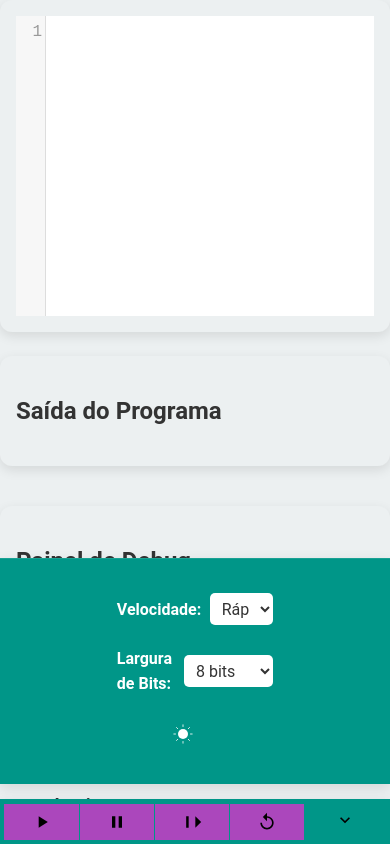
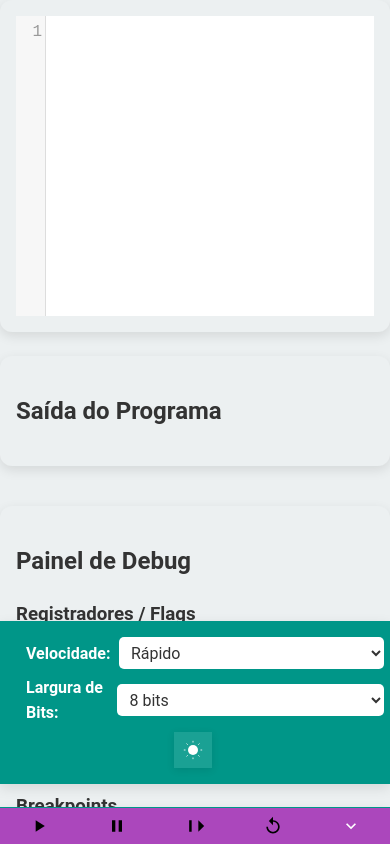
Before and after one commit to MarlilsonM/Simulador_Assembly, a plain HTML site: page index.html in a window 390 px wide. Both pictures are taken after a click on the button 345 px from the left and 821 px from the top of the page. Shown: the top 844 px of the page. Drawn offline with nearby package versions, Linux system fonts and the light colour scheme.

Commit message:
Teste mobile

```diff
--- a/styles/main.css
+++ b/styles/main.css
@@ -46,27 +46,31 @@ body {
 }
 
 /* Estilos para o botão de tema */
-.theme-toggle {
-    background: none;
-    border: none;
-    padding: var(--spacing-small);
-    width: 40px;
-    height: 40px;
-    border-radius: 50%;
-    display: flex;
-    align-items: center;
-    justify-content: center;
+button.theme-toggle {
+    background: rgba(255, 255, 255, 0.1) ;
+    border: 1.5px solid rgba(255, 255, 255, 0.2) ;
+    padding: 6px ;
+    width: 38px ;
+    height: 38px ;
+    border-radius: 50% ;
+    display: flex ;
+    align-items: center ;
+    justify-content: center ;
     margin-left: var(--spacing-medium);
+    transition: all var(--transition-speed) ease-in-out;
+    cursor: pointer;
+    box-shadow: 0 2px 8px rgba(0, 0, 0, 0.1);
 }
 
-.theme-toggle:hover {
-    background-color: rgba(255, 255, 255, 0.1);
+/* Sobrescrever estilos gerais de botão para o theme-toggle */
+button.theme-toggle:hover {
+    background-color: rgba(255, 255, 255, 0.2) ;
+    transform: scale(1.05) ;
+    box-shadow: 0 4px 12px rgba(0, 0, 0, 0.2);
 }
 
-.theme-toggle > svg {
-    width: 20px;
-    height: 20px;
-    stroke-linecap: round;
+button.theme-toggle:active {
+    transform: scale(0.95) ;
 }
 
 /* Animações */
@@ -155,6 +159,43 @@ body {
 
 #editor-container, #debug-panel {
     flex: 1 1 300px;
+}
+
+/* Estilos base para o botão de opções */
+#options-btn {
+    position: relative;
+    z-index: 999;
+    display: flex;
+    align-items: center;
+    justify-content: center;
+    padding: var(--spacing-small);
+    background-color: var(--primary-color-button);
+    border: none;
+    border-radius: 5px;
+    cursor: pointer;
+    color: white;
+    transition: all var(--transition-speed);
+}
+
+#options-btn:hover {
+    background-color: var(--secondary-color-button);
+    transform: translateY(-2px);
+}
+
+.icon-chevron {
+    width: 20px;
+    height: 20px;
+    transition: transform var(--transition-speed);
+    filter: brightness(0) invert(1);
+}
+
+/* Ajuste para modo escuro se necessário */
+[data-theme="dark"] #options-btn {
+    background-color: var(--primary-color-button);
+}
+
+[data-theme="dark"] #options-btn:hover {
+    background-color: var(--secondary-color-button);
 }
 
 /* Botões e controles */
@@ -354,12 +395,6 @@ select {
         border-radius: 5px;
         height: auto;
     }
-
-    .theme-toggle {
-        width: 32px;
-        height: 32px;
-        margin: 0 4px;
-    }
 }
 
 /* Caixa de opções */
@@ -371,11 +406,11 @@ select {
     background-color: var(--primary-color);
     padding: var(--spacing-medium);
     box-shadow: var(--box-shadow);
+    z-index: 997;
     opacity: 0;
     visibility: hidden;
-    display: none; /* Adicionado */
-    transition: opacity 0.3s ease, visibility 0.3s ease;
-    z-index: 9;
+    display: none;
+    transition: all 0.3s ease;
 }
 
 .options-box.visible {
@@ -384,30 +419,114 @@ select {
     display: block;
 }
 
-#options-btn {
-    position: relative;
-    z-index: 999;
+/* Estilo para o conteúdo dentro da caixa de opções */
+.options-box .control-group {
+    flex-direction: row;
+    justify-content: space-around;
+    align-items: center;
+    width: 100%;
+    gap: var(--spacing-medium);
+    padding: var(--spacing-small);
+}
+
+.options-box .select-wrapper {
+    flex: 1;
+    max-width: 30%;
+    margin: 0 10px;
+}
+
+/* Estilos padrão para texto e ícones */
+.control-group .text {
+    display: inline;
+}
+
+.control-group .icon {
+    display: none;
+    width: 20px;
+    height: 20px;
+}
+
+#controls button {
+    font-size: var(--font-size-base);
+    padding: var(--spacing-small) var(--spacing-medium);
+    border-radius: 5px;
+    border: none;
+    cursor: pointer;
+    transition: background-color var(--transition-speed), transform var(--transition-speed);
     display: flex;
     align-items: center;
     justify-content: center;
-    padding: var(--spacing-small);
-    background: none;
-    border: none;
-    cursor: pointer;
+    gap: var(--spacing-small);
 }
 
-/* Estilo para o conteúdo dentro da caixa de opções */
-.options-box .control-group {
-    display: flex;
-    flex-direction: column;
-    gap: var(--spacing-medium);
-    padding: var(--spacing-medium);
+/* Para telas entre 769px e 1024px */
+@media (min-width: 769px) and (max-width: 1024px) {
+    .control-group .text {
+        display: none;
+    }
+
+    .control-group .icon {
+        display: inline-block;
+    }
+
+    #controls button {
+        padding: 8px;
+        width: 40px;
+        height: 40px;
+        display: flex;
+        justify-content: center;
+        align-items: center;
+    }
+
+    #controls {
+        position: fixed;
+        bottom: 0;
+        top: auto;
+    }
+
+    .options-box {
+        position: fixed;
+        bottom: 60px; /* Altura do #controls */
+        top: auto;
+        left: 0;
+        width: 100%;
+        transform: translateY(100%);
+    }
+
+    .options-box.visible {
+        transform: translateY(0);
+    }
+
+    .options-box .control-group {
+        flex-direction: row;
+        justify-content: space-around;
+        align-items: center;
+        padding: var(--spacing-small);
+    }
+
+    .options-box .select-wrapper {
+        flex: 1;
+        max-width: 45%;
+    }
 }
 
 /* Mobile */
 @media (max-width: 768px) {
-    body {
-        padding-bottom: 120px;
+    #controls {
+        padding: 0; /* Remove o padding do container */
+    }
+
+    .control-group {
+        width: 100%;
+        justify-content: stretch; /* Faz os botões preencherem o espaço igualmente */
+        gap: 0; /* Remove o espaço entre os botões */
+    }
+
+    #controls button {
+        flex: 1; /* Faz cada botão crescer igualmente */
+        border-radius: 0; /* Remove as bordas arredondadas */
+        padding: var(--spacing-small); /* Ajusta o padding para ser igual em todos os lados */
+        height: 100%; /* Faz o botão preencher a altura total */
     }
 
     .control-group .text {
@@ -415,38 +534,85 @@ select {
     }
 
     .control-group .icon {
-        display: block;
+        display: inline-block;
+        width: 20px;
+        height: 20px;
     }
 
+    /* Ajusta o botão de opções para se alinhar com os outros */
     #options-btn {
-        display: flex;
-        align-items: center;
-        justify-content: center;
+        background-color: var(--primary-color-button);
+        border-radius: 0;
         padding: var(--spacing-small);
+        height: 100%;
+        margin: 0;
+        flex: 1;
+        transform: none;
+    }
+
+    #options-btn:hover {
+        transform: none;
+        background-color: var(--secondary-color-button);
+    }
+
+    #options-btn .icon-chevron {
+        margin: 0;
+    }
+
+    /* Remove a margem do último grupo de controles */
+    .control-group:last-child {
+        margin: 0;
     }
 
     .options-box {
         position: fixed;
         bottom: 60px;
         top: auto;
-        left: 0;
-        width: 100%;
-        background-color: var(--primary-color);
-        border-top: 1px solid rgba(255, 255, 255, 0.1);
-        z-index: 998;
+        transform: translateY(100%);
     }
 
-    #controls {
-        flex-wrap: wrap;
+    .options-box.visible {
+        transform: translateY(0);
     }
 
-    .control-group {
-        justify-content: space-around;
+    .options-box .control-group {
+        flex-direction: column;
+        width: 100%;
+        gap: 10px;
+    }
+
+    .options-box .select-wrapper {
+        width: 100%;
+        max-width: 100%;
+    }
+
+    .theme-toggle {
+        width: 40px;
+        height: 40px;
+        padding: 8px;
+        margin: 0 4px;
+    }
+
+    .theme-toggle > svg {
+        width: 24px;
+        height: 24px;
     }
 }
 
 /* Telas muito pequenas */
 @media (max-width: 480px) {
+    #controls button {
+        padding: var(--spacing-small) 2px; /* Reduz ainda mais o padding horizontal */
+    }
+
+    .options-box {
+        padding: var(--spacing-small);
+    }
+
+    .options-box .control-group {
+        gap: 5px;
+    }
+
     .control-group:last-child {
         flex-wrap: wrap;
     }
@@ -455,10 +621,6 @@ select {
         flex-basis: 48%;
         max-width: 48%;
         margin: 2px;
-    }
-
-    .theme-toggle {
-        margin-top: 4px;
     }
 
     #controls button,
@@ -483,6 +645,17 @@ select {
         max-width: 100%;
         height: auto;
     }
+
+    .theme-toggle {
+        width: 36px;
+        height: 36px;
+        padding: 6px;
+    }
+
+    .theme-toggle > svg {
+        width: 20px;
+        height: 20px;
+    }
 }
 
 /* Acessibilidade */
@@ -497,12 +670,6 @@ select {
     width: 20px;
     height: 20px;
     display: none;
-}
-
-.icon-chevron {
-    width: 20px;
-    height: 20px;
-    transition: transform var(--transition-speed);
 }
 
 .options-box.visible + .icon-chevron {
@@ -526,10 +693,3 @@ select {
     clip: rect(0, 0, 0, 0);
     border: 0;
 }
-
-/* Focus states */
-button:focus-visible,
-.icon-chevron:focus-visible {
-    outline: 2px solid var(--primary-color);
-    outline-offset: 2px;
-}
```
